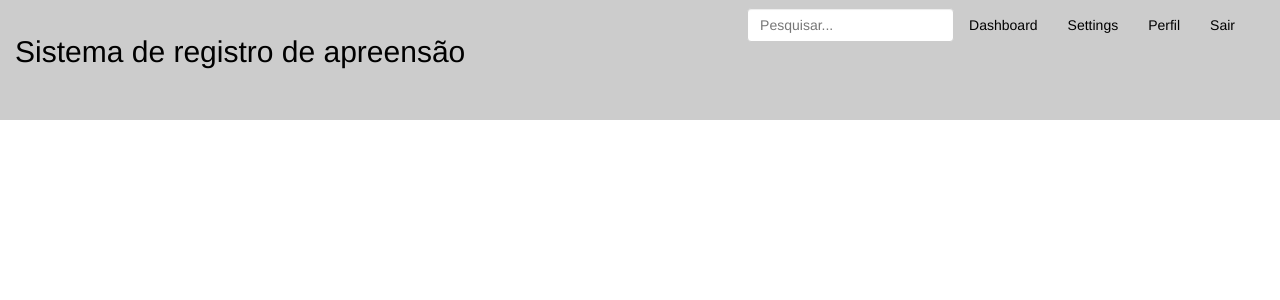
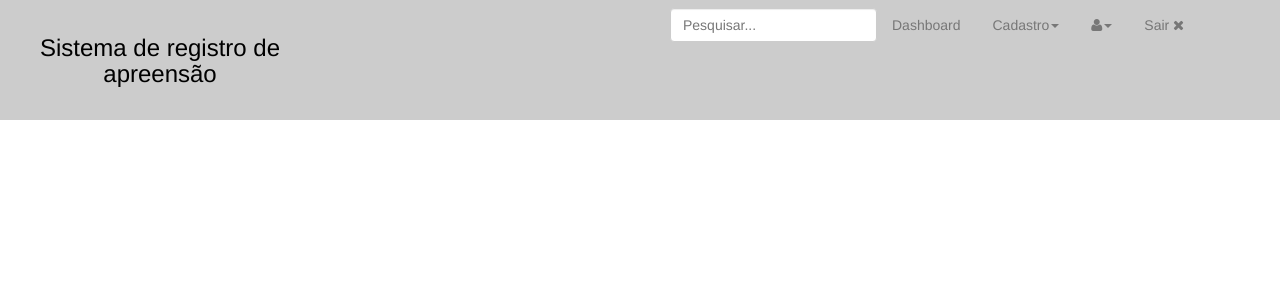
Before and after one commit to FabianoFaria/ULA_front, a CodeIgniter app: the page made by application/views/templates/header.php in a window 1280 px wide. Shown: the top 300 px of the page. Run offline with CodeIgniter, Linux system fonts and the light colour scheme.

Commit message:
menu principal atualizado

```diff
--- a/application/views/templates/header.php
+++ b/application/views/templates/header.php
@@ -36,17 +36,13 @@
 		<div class="row sem_margin">
 
             <div class="navbar navbar-inverse box_user" role="navigation">
-              <div class="container-fluid">
-                <div class="navbar-header">
-                  <button type="button" class="navbar-toggle" data-toggle="collapse" data-target=".navbar-collapse">
-                    <span class="sr-only">Toggle navigation</span>
-                    <span class="icon-bar"></span>
-                    <span class="icon-bar"></span>
-                    <span class="icon-bar"></span>
-                  </button>
-                  <a class="navbar-brand" href="<?php echo base_url("/index.php/area_restrita"); ?>"><h2>Sistema de registro de apreensão</h2></a>
+              <div class="row sem_margin">
+                <div class=" col-md-3">
+                  <a class="navbar-brand" href="<?php echo base_url("/index.php/area_restrita"); ?>"><h3>Sistema de registro de apreensão</h3></a>
                 </div>
-                <div class="navbar-collapse collapse">
+                <div class="col-md-3">
+                </div>
+                <div class="navbar-collapse collapse col-md-6">
                     <?php
 
                     $user_name = "p";
@@ -56,11 +52,26 @@
 
                     if($user_name != "p")
                     {  ?>
-                      <ul class="nav navbar-nav navbar-right">
+                      <ul class="nav navbar-nav navbar-right nav-pills">
                         <li><a href="#">Dashboard</a></li>
-                        <li><a href="#">Settings</a></li>
-                        <li><a href="#">Perfil <?php echo $user_name; ?></a></li>
-                        <li><a href="<?php echo base_url("/index.php/logout"); ?>">Sair</a></li>
+                        <li>
+                            <a id="drop4" href="#" data-toggle="dropdown" role="button">Cadastro<span class="caret"></span></a>
+                            <ul class="dropdown-menu" role="menu" aria-labelledby="dLabel">
+                              <li>Produtos</li>
+                              <li>Marcas</li>
+                            </ul>
+                        </li>
+                        <li>
+                            <a id="drop4" href="#" data-toggle="dropdown" role="button"><?php echo $user_name; ?> <i class="fa fa-user"></i><span class="caret"></span></a>
+                            <ul id="menu1" class="dropdown-menu" aria-labelledby="drop4" role="menu">
+                              <li>Perfil</li>
+                              <li>Configuração</li>
+                            </ul>
+
+                        </li>
+
+                        <li><a href="<?php echo base_url("/index.php/logout"); ?>">Sair <i class="fa fa-times"></i>
+</a></li>
                       </ul>
                       <form class="navbar-form navbar-right">
                         <input type="text" class="form-control" placeholder="Pesquisar...">
--- a/assets/ULA_front.css
+++ b/assets/ULA_front.css
@@ -16,6 +16,7 @@
 {
 	size: 3px;
 }
+
 /* div do header do titulo  */
 .box_header
 {
@@ -31,10 +32,16 @@
 	border-radius: 0px !important;
 	border:  0px #cccccc !important;
 	height: 120px;
+	margin-bottom: 0 !important;
 }
+
 .navbar-inverse .navbar-nav > li > a
 {
-	color: #000000 !important;
+	color: #ffffff;
+}
+.navbar-inverse .navbar-nav > .open > a, .navbar-inverse .navbar-nav > .open > a:hover, .navbar-inverse .navbar-nav > .open > a:focus
+{
+	background-color: #172D3A !important;
 }
 
 .box_user h2
@@ -42,9 +49,16 @@
 	color: #000000;
 }
 
+.box_user h3
+{
+	text-align: center;
+	color: #000000;
+}
+
 .box_user h4
 {
 	text-align: center;
+	color: #000000;
 }
 
 
@@ -52,6 +66,7 @@
 .main-menu
 {
 	min-height: 450px;
+	margin-bottom: 0px;
 }
 
 
@@ -85,6 +100,14 @@
 	padding-right: 0px !important;
 }
 
+/*Menu pagina principla*/
+
+.lista-menu
+{
+	background-color: #e6e6e6;
+	height: 100%;
+}
+
 /* Tableas */
 
 .detalhesIPL
@@ -98,7 +121,7 @@
 	border:  2px solid #edefef;
 	color: #000000;
 	height: 35px;
-	min-width: 200px;
+	min-width: 155px;
 	padding: 15px;
 
 }
@@ -127,6 +150,11 @@
 .mercadorias_list th
 {
 	min-width: 120px;
+}
+
+.altura-min
+{
+	min-height: 300px;
 }
 
 /***** classe imagem */
```
Also changed, not shown: application/models/atualizar_documento_model.php (+7 -2 lines), application/views/login/area_restrita_view.php (+30 -12 lines).
